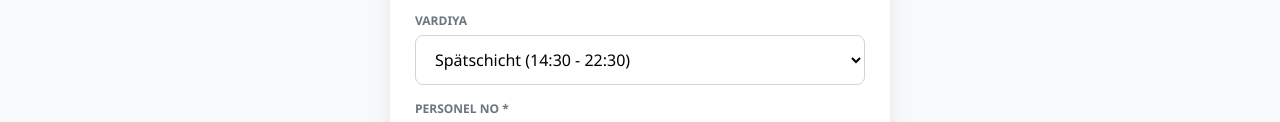
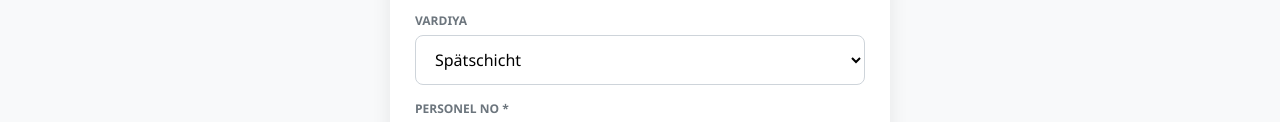
Before and after one commit to Fx10line/BbpFehlerKart, a plain HTML site: page index.html in a window 1280 px wide. Shown: the part 287-409 px from the top of the page. Drawn offline with Linux system fonts and the light colour scheme.

Commit message:
Simplify shift options in index.html
Updated shift options to remove time details.

```diff
--- a/index.html
+++ b/index.html
@@ -121,9 +121,9 @@
                     <div class="setup-group">
                         <label id="lbl_setup_shift">Schicht / Vardiya</label>
                         <select id="inp_shift">
-                            <option value="Frühschicht">Frühschicht (06:30 - 14:30)</option>
-                            <option value="Spätschicht">Spätschicht (14:30 - 22:30)</option>
-                            <option value="Nachtschicht">Nachtschicht (22:30 - 06:30)</option>
+                            <option value="Frühschicht">Frühschicht </option>
+                            <option value="Spätschicht">Spätschicht </option>
+                            <option value="Nachtschicht">Nachtschicht </option>
                         </select>
                     </div>
                 </div>
```
